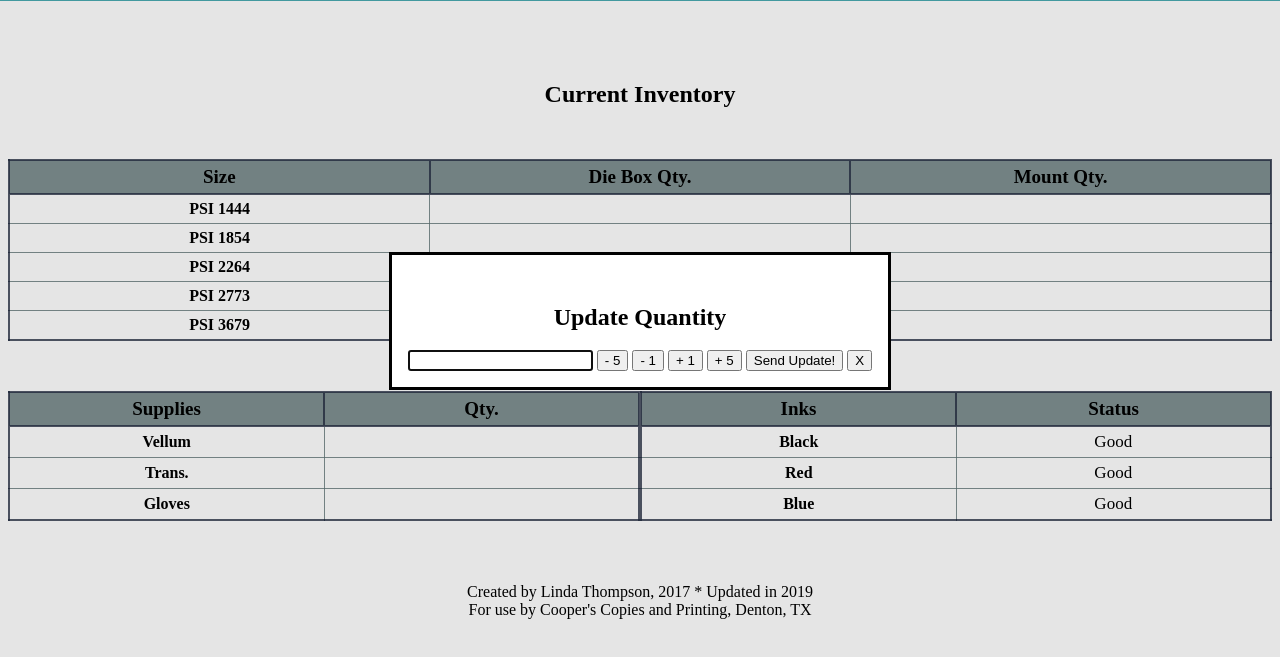
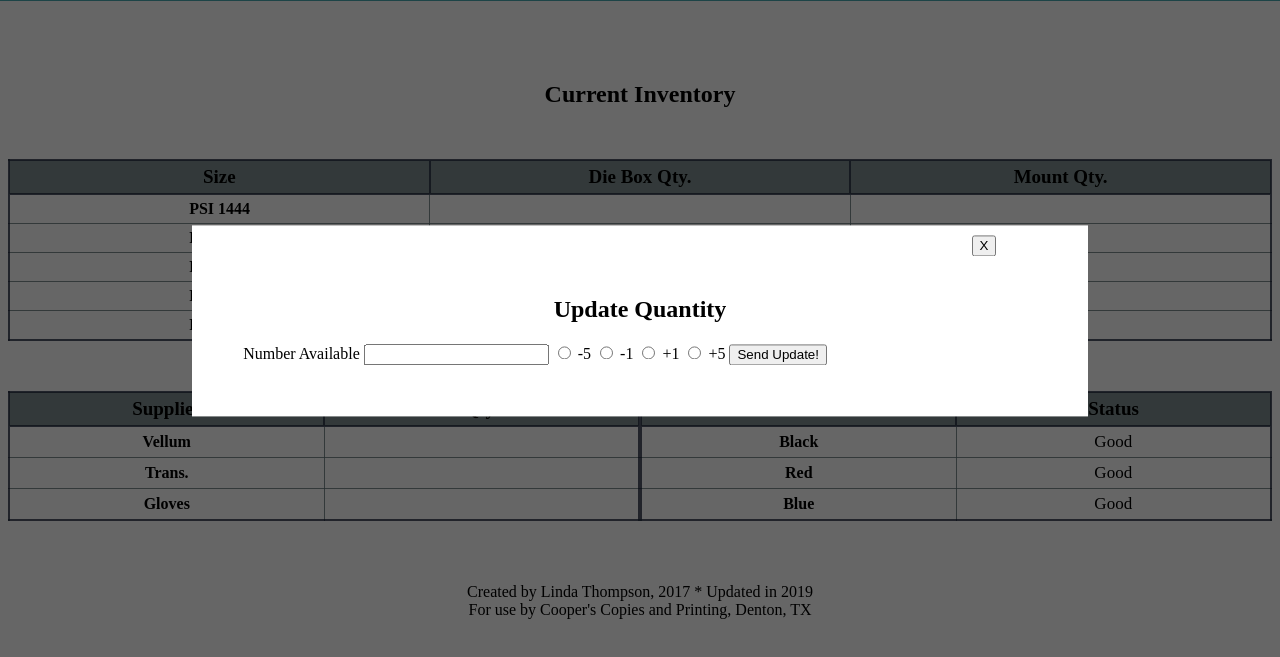
Before and after one commit to lindakatcodes/CoopersStampInventory, a website: page public/index.html in a window 1280 px wide. Both pictures are taken after a click on the element 639 px from the left and 287 px from the top of the page. Shown: the part 79-736 px from the top of the page. Drawn offline with Linux system fonts and the light colour scheme; no server answers.

Commit message:
Rewriting form; got basic setupand style in place

```diff
--- a/public/index.html
+++ b/public/index.html
@@ -15,19 +15,6 @@
 
       <section class="tables">
         <h2 class="subtitle">Current Inventory</h2>
-
-                <dialog class="updateForm">
-                    <h2 class="subtitle">Update Quantity</h2>
-                    <form method="dialog">
-                        <input class="selectedValue">
-                        <button class="adjust" id="minfive" value="-5">- 5</button>
-                        <button class="adjust" id="minone" value="-1">- 1</button>
-                        <button class="adjust" id="addone" value="1">+ 1</button>
-                        <button class="adjust" id="addfive" value="5">+ 5</button>
-                        <button type="submit">Send Update!</button>
-                        <button id="close">X</button>
-                    </form>
-                </dialog>
 
         <table id="stamps">
           <thead>
@@ -202,6 +189,26 @@
         </div>
     -->
 
+
+      <div class="dialogForeground closed" role="dialog" aria-hidden="true" aria-labelledby="subtitle">
+        <h2 class="dialogTitle">Update Quantity</h2>
+        <button id="close">X</button>
+        <form class="updateForm">
+          <label for="value">Number Available</label>
+          <input class="selectedValue" type="text" name="value">
+          <input type="radio" name="adjust" id="minfive" value="-5">
+          <label for="minfive">-5</label>
+          <input type="radio" name="adjust" id="minone" value="-1">
+          <label for="minone">-1</label>
+          <input type="radio" name="adjust" id="addone" value="1">
+          <label for="addone">+1</label>
+          <input type="radio" name="adjust" id="addfive" value="5">
+          <label for="addfive">+5</label>
+          <button type="submit">Send Update!</button>
+        </form>
+      </div>
+      <div class="dialogBackground closed" tabindex="-1"></div>
+
     </main>
     <!--closing container tag -->
 
--- a/public/scripts.js
+++ b/public/scripts.js
@@ -1,7 +1,8 @@
 const stampTable = document.getElementById('stamps');
 const accTable = document.getElementById('extras');
 const inkTable = document.getElementById('inks');
-const dialog = document.querySelector('.updateForm');
+const dialog = document.querySelector('.dialogForeground');
+const dialogBg = document.querySelector('.dialogBackground');
 
 // initial data pull, when page is first loaded
 const data = fetch('http://localhost:8080/getdata')
@@ -22,39 +23,17 @@ const td = document.querySelectorAll('td');
 
 td.forEach(ele => {
     ele.addEventListener('click', function (e) {
-        dialog.showModal();
-        e.preventDefault();
-
-        let value = e.target.innerText;
-        dialog.querySelector('.selectedValue').value = value;
-
-        const adjusts = dialog.querySelectorAll('.adjust');
-
-        adjusts.forEach(button => {
-            // for some reason, this value being passed is the click event for the button, and not the value from above?!?!
-            button.addEventListener('click', function (value) {
-                e.preventDefault();
-                let newValue = parseInt(value, 10);
-                console.log(value, newValue);
-                switch (button.id) {
-                    case 'minfive':
-                        newValue -= 5;
-                        dialog.querySelector('.selectedValue').value = newValue;
-                        break;
-                    case 'minone':
-                        newValue -= 1;
-                        dialog.querySelector('.selectedValue').value = newValue;
-                        break;
-                    case 'addone':
-                        newValue += 1;
-                        dialog.querySelector('.selectedValue').value = newValue;
-                        break;
-                    case 'addfive':
-                        newValue += 5;
-                        dialog.querySelector('.selectedValue').value = newValue;
-                        break;
-                }
-            })
-        })
+      dialog.setAttribute('aria-hidden', false);
+      dialog.classList.toggle('closed');
+      dialogBg.classList.toggle('closed');
     });
 });
+
+// dialog settings / functionality
+const closeDialog = document.querySelector('#close');
+closeDialog.addEventListener('click', function (e) {
+  e.preventDefault();
+  dialog.setAttribute('aria-hidden', true);
+  dialog.classList.toggle('closed');
+  dialogBg.classList.toggle('closed');
+})
--- a/public/styles.css
+++ b/public/styles.css
@@ -70,6 +70,47 @@ td {
     font-size: 17px;
 }
 
+.closed {
+  display: none;
+}
+
+.dialogForeground {
+  position: fixed;
+  top: 50%;
+  left: 50%;
+  transform: translate(-50%, -50%);
+  z-index: 10;
+  background: #fff;
+  width: 70%;
+  padding: 4%;
+}
+
+.dialogBackground {
+  position: fixed;
+  top: 0;
+  left: 0;
+  width: 100%;
+  height: 100%;
+  z-index: 5;
+  background: rgba(0,0,0,0.6);
+}
+
+#close {
+  position: absolute;
+  top: 5%;
+  left: 87%;
+}
+
+.dialogTitle {
+  text-align: center;
+}
+
+.dialogForm {
+  display: flex;
+  flex-flow: column;
+  justify-content: center;
+}
+
 footer {
     text-align: center;
 }
```
Lines whose indentation alone changed are shown as unchanged.
